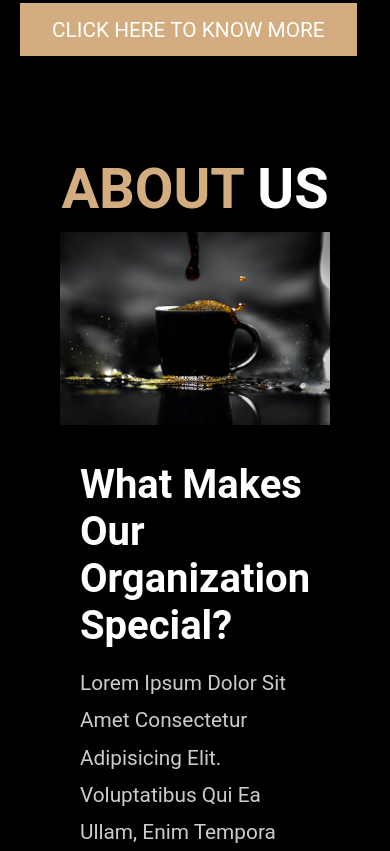
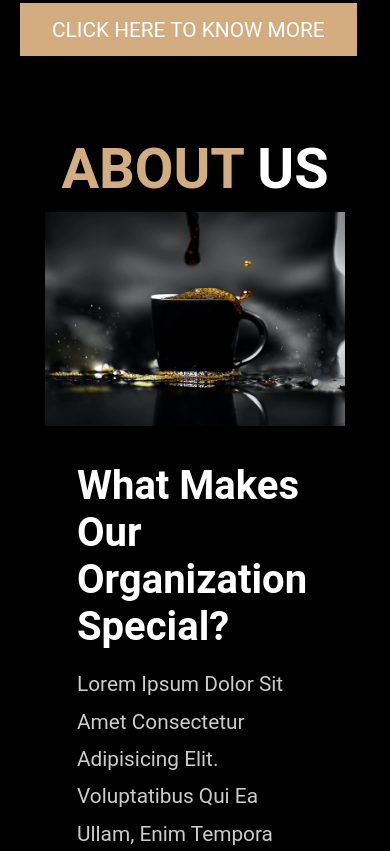
Before and after one commit to lchetanlc/tpte_main_home, a plain HTML site: page index.html in a window 390 px wide. Shown: the part 673-1524 px from the top of the page. Drawn offline with nearby package versions, Linux system fonts and the light colour scheme.

Commit message:
Update index.html

```diff
--- a/index.html
+++ b/index.html
@@ -451,6 +451,10 @@
                 max-width: 340px;
                 margin: auto;
             }
+            .about{
+                width: 320px;
+                margin: auto;
+            }
 
         }
 
```
